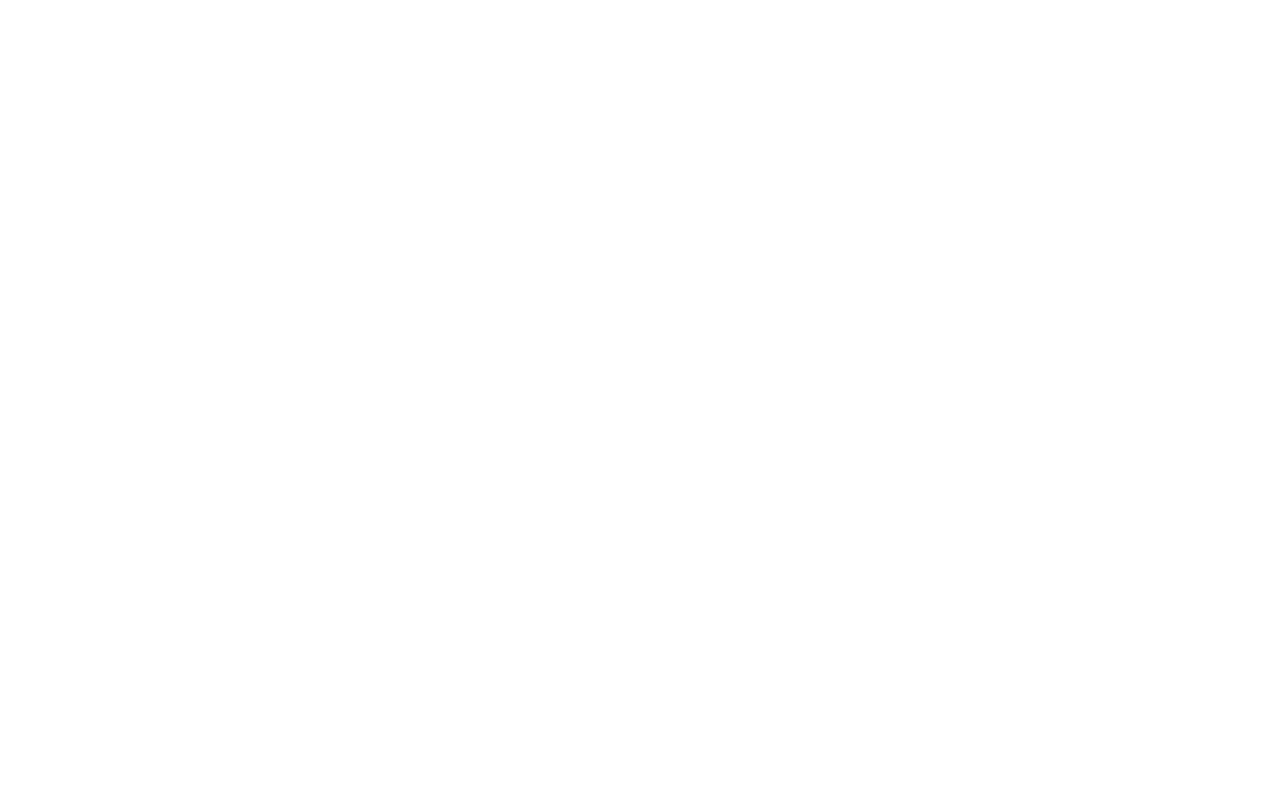
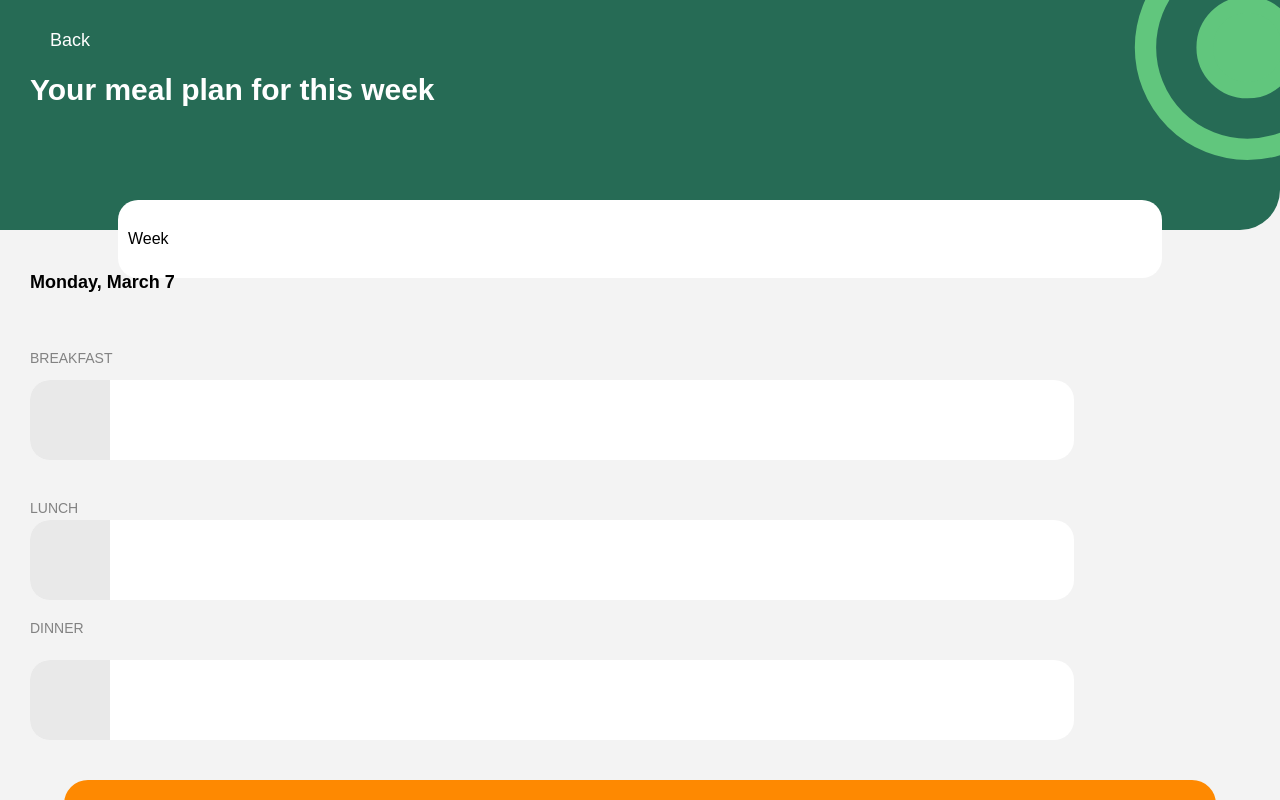
Before and after one commit to Annie814/PrepPlate, a React (Create React App) app in the folder frontend/: page /result in a window 1280 px wide. Before the commit this address had no page. Built offline with nearby package versions, Linux system fonts and the light colour scheme.

Commit message:
meal component added to results page

```diff
--- a/frontend/src/App.js
+++ b/frontend/src/App.js
@@ -2,6 +2,7 @@
 import CreateMealPlan from "./components/CreateMealPlan/CreateMealPlan";
 import { BrowserRouter as Router, Route, Routes } from "react-router-dom";
 import HomePage from "./components/HomePage/HomePage";
+import MealPlanResult from "./components/MealPlanResult/MealPlanResult";
 function App() {
   return (
     <div className="App">
@@ -10,6 +11,8 @@
           <Route exact path="/" element={<HomePage />} />
           <Route path="/home" element={<HomePage />} />
           <Route path="/create" element={<CreateMealPlan />} />
+
+          <Route path="/result" element={<MealPlanResult />} />
         </Routes>
       </Router>
     </div>
--- a/frontend/src/components/MealPlanResult/MealPlanResult.jsx
+++ b/frontend/src/components/MealPlanResult/MealPlanResult.jsx
@@ -1,16 +1,42 @@
 import React from "react";
 import styles from "./MealPlanResult.module.css";
 import PlateIcon from "../../assets/plate.svg";
+import Week from "../UI/Week/Week";
+import Meal from "../UI/Meal/Meal";
 
-const MealPlanResult = () => {
+const MealPlanResult = ({ mealPlan }) => {
   return (
     <div className={styles.container}>
       <div className={styles.topContainer}>
+        <div className={styles.back}>Back</div>
         <img src={PlateIcon} alt="plate" id={styles["plate"]} />
 
         <div className={styles.title}>Your meal plan for this week</div>
+        <div className={styles.weekContainer}>
+          <Week />
+        </div>
       </div>
-
+      <div className={styles.mealContainer}>
+        <label className={styles.date}>Monday, March 7</label>
+        <label className={styles.mealText} id={styles["breakfastText"]}>
+          BREAKFAST
+        </label>
+        <div className={styles.breakfast}>
+          <Meal />
+        </div>
+        <label className={styles.mealText} id={styles["lunchText"]}>
+          LUNCH
+        </label>
+        <div className={styles.lunch}>
+          <Meal />
+        </div>
+        <label className={styles.mealText} id={styles["dinnerText"]}>
+          DINNER
+        </label>
+        <div className={styles.dinner}>
+          <Meal />
+        </div>
+      </div>
       <div className={styles.viewButton}>View Grocery List</div>
     </div>
   );
--- a/frontend/src/components/MealPlanResult/MealPlanResult.module.css
+++ b/frontend/src/components/MealPlanResult/MealPlanResult.module.css
@@ -34,7 +34,7 @@
   background-color: var(--orange);
   color: white;
   margin: auto;
-  top: 85%;
+  top: 780px;
   font-weight: 900;
   width: 90%;
   padding: 20px 0;
@@ -44,3 +44,63 @@
   font-size: large;
   border-radius: var(--borderRadius);
 }
+
+.weekContainer {
+  width: 100%;
+  margin: auto;
+  top: 200px;
+  position: absolute;
+}
+
+.back {
+  color: white;
+  top: 30px;
+  position: absolute;
+  left: 50px;
+  font-size: 18px;
+}
+
+.date {
+  position: absolute;
+  left: 30px;
+  top: 34%;
+  font-size: 18px;
+  font-weight: 900;
+}
+
+.mealContainer {
+  margin: auto 30px;
+}
+
+.mealText {
+  color: var(--grey04);
+  font-size: 14px;
+}
+
+#breakfastText {
+  top: 350px;
+  position: absolute;
+}
+#lunchText {
+  top: 500px;
+  position: absolute;
+}
+#dinnerText {
+  top: 620px;
+  position: absolute;
+}
+
+.breakfast {
+  position: absolute;
+  top: 380px;
+}
+
+.lunch {
+  position: absolute;
+  top: 520px;
+}
+
+.dinner {
+  position: absolute;
+  top: 660px;
+}
--- /dev/null
+++ b/frontend/src/components/UI/Meal/Meal.jsx
@@ -0,0 +1,12 @@
+import React from "react";
+
+import styles from "./Meal.module.css";
+const Meal = () => {
+  return (
+    <div className={styles.container}>
+      <div className={styles.imageContainer}></div>
+    </div>
+  );
+};
+
+export default Meal;
--- /dev/null
+++ b/frontend/src/components/UI/Meal/Meal.module.css
@@ -0,0 +1,18 @@
+.container {
+  width: 80vw;
+  background: white;
+  border-radius: 20px;
+  padding: 40px 10px;
+  margin: auto;
+}
+
+.imageContainer {
+  width: 80px;
+  height: 100%;
+  background-color: var(--grey02);
+  left: 0;
+  top: 0;
+  position: absolute;
+
+  border-radius: 20px 0 0 20px;
+}
--- /dev/null
+++ b/frontend/src/components/UI/Week/Week.jsx
@@ -0,0 +1,7 @@
+import React from "react";
+import styles from "./Week.module.css";
+const Week = () => {
+  return <div className={styles.container}>Week</div>;
+};
+
+export default Week;
--- /dev/null
+++ b/frontend/src/components/UI/Week/Week.module.css
@@ -0,0 +1,7 @@
+.container {
+  width: 80%;
+  background: white;
+  border-radius: 20px;
+  padding: 30px 10px;
+  margin: auto;
+}
```
Also changed, not shown: frontend/src/components/UI/Recipe/Recipe.jsx (deleted, +0 -7 lines).
